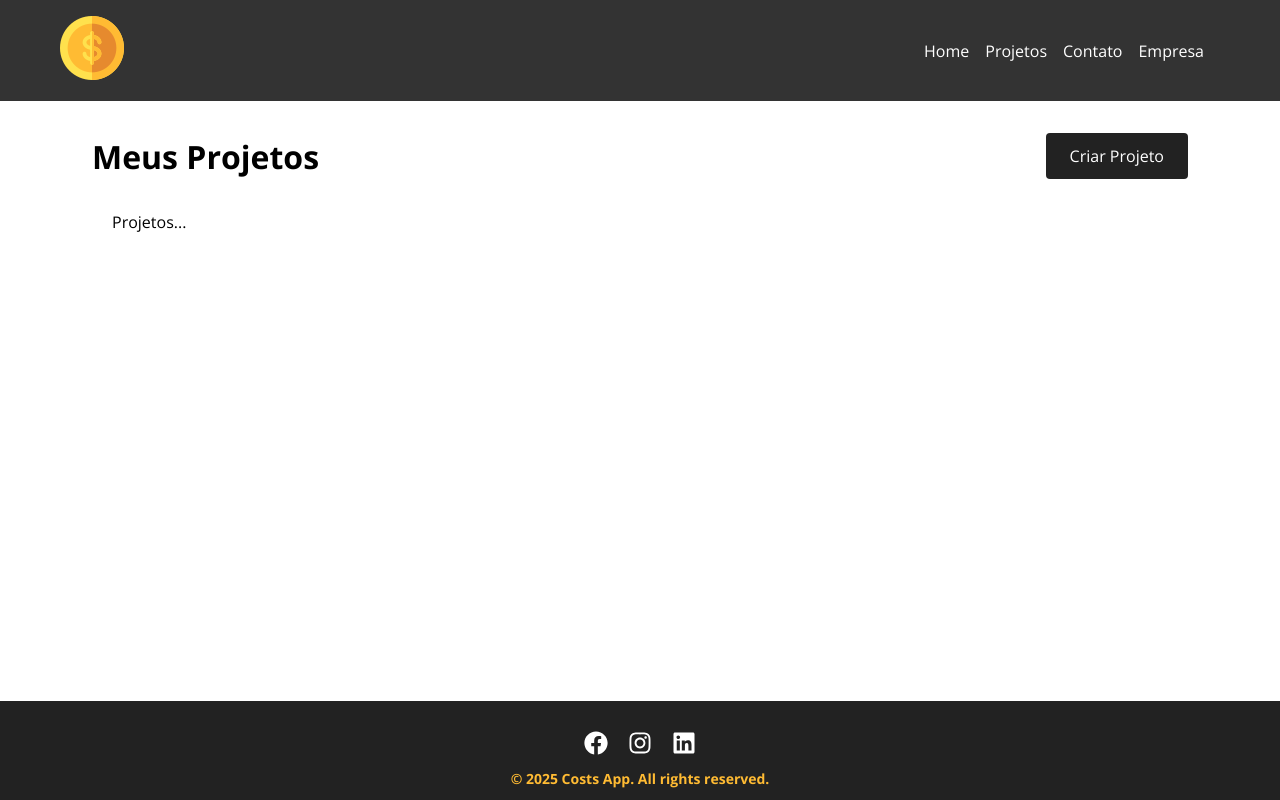
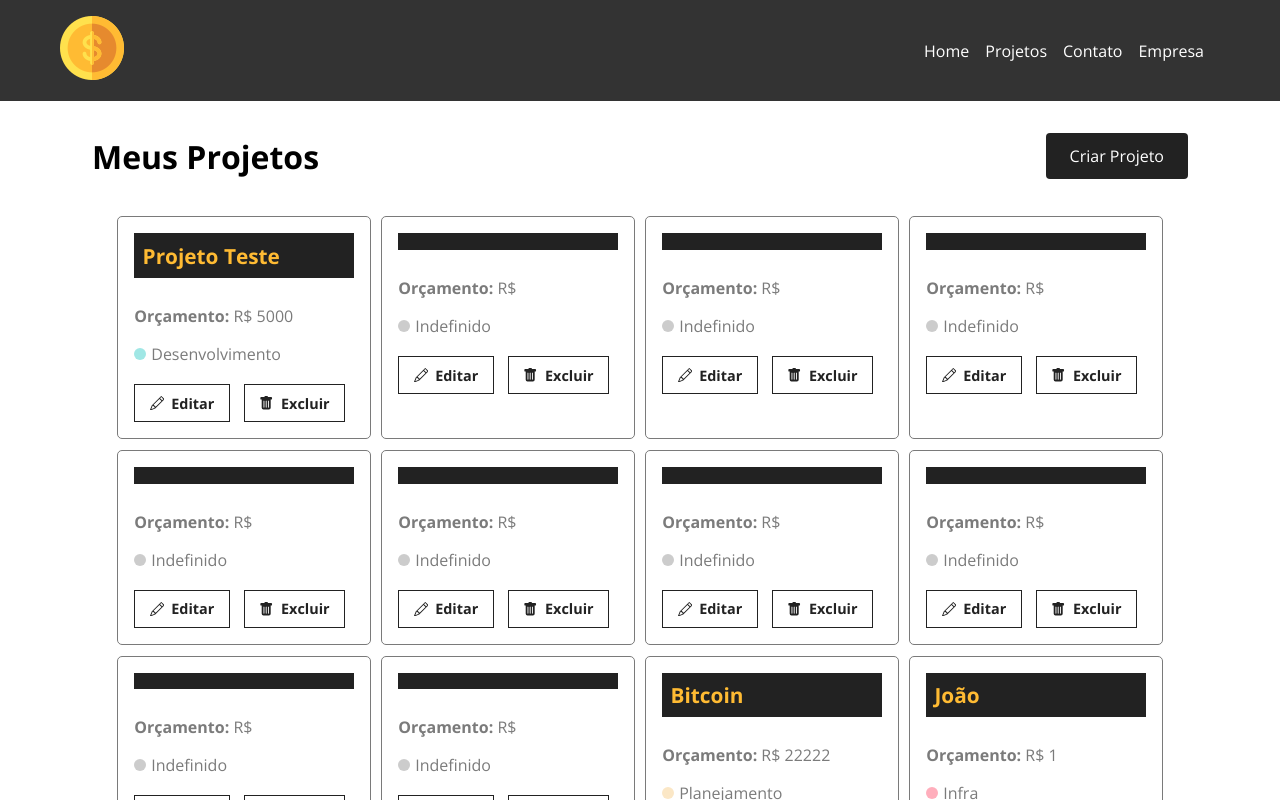
Before and after one commit to fp-torres/projeto-react, a React (Create React App) app in the folder costs/: page /projects in a window 1280 px wide. Shown: the top 800 px of the page. Built offline with nearby package versions, Linux system fonts and the light colour scheme; data requests are answered from the project's data file.

Commit message:
Resgatando projetos do banco de dados

```diff
--- a/costs/db.json
+++ b/costs/db.json
@@ -2,7 +2,7 @@
   "projects": [
     {
       "id": "62ce",
-      "name": "Projeto Tste",
+      "name": "Projeto Teste",
       "budget": "5000",
       "category": {
         "id": "2",
@@ -40,6 +40,43 @@
       "id": "5a54",
       "cost": 0,
       "services": []
+    },
+    {
+      "id": "945f",
+      "cost": 0,
+      "services": []
+    },
+    {
+      "id": "b58b",
+      "cost": 0,
+      "services": []
+    },
+    {
+      "id": "f224",
+      "cost": 0,
+      "services": []
+    },
+    {
+      "id": "4283",
+      "name": "Bitcoin",
+      "budget": "22222",
+      "category": {
+        "id": "4",
+        "name": "Planejamento"
+      },
+      "cost": 0,
+      "services": []
+    },
+    {
+      "id": "8947",
+      "name": "João",
+      "budget": "1",
+      "category": {
+        "id": "1",
+        "name": "Infra"
+      },
+      "cost": 0,
+      "services": []
     }
   ],
   "categories": [
--- a/costs/src/components/pages/Projects.js
+++ b/costs/src/components/pages/Projects.js
@@ -1,18 +1,35 @@
 import { useLocation } from 'react-router-dom';
+import { useState, useEffect } from 'react';
 
 import Message from '../layout/Message';
 import Container from '../layout/Container';
 import LinkButton from '../layout/LinkButton';
+import ProjectCard from '../project/ProjectCard';
 
 import styles from './Projects.module.css';
 
 function Projects() {
+    const [projects, setProjects] = useState([]);
+
     const location = useLocation();
     let message = '';
 
     if (location.state) {
         message = location.state.message;
     }
+
+    useEffect(() => {
+        fetch('http://localhost:5001/projects', {
+            method: 'GET',
+            headers: { 'Content-Type': 'application/json' }
+        })
+            .then((resp) => resp.json())
+            .then((data) => {
+                console.log(data);
+                setProjects(data);
+            })
+            .catch((err) => console.log(err));
+    }, []);
 
     return (
         <div className={styles.project_container}>
@@ -24,7 +41,17 @@
             {message && <Message type="success" msg={message} />}
 
             <Container customClass="start">
-                <p>Projetos...</p>
+                {projects.length > 0 &&
+                    projects.map((project) => (
+                        <ProjectCard
+                            id={project.id}
+                            name={project.name}
+                            budget={project.budget}
+                            category={project.category ? project.category.name : 'Indefinido'}
+                            key={project.id}
+                        />
+                    ))
+                }
             </Container>
         </div>
     );
--- /dev/null
+++ b/costs/src/components/project/ProjectCard.js
@@ -0,0 +1,30 @@
+import { Link } from 'react-router-dom';
+import styles from './ProjectCard.module.css';
+
+import { BsPencil, BsFillTrashFill } from 'react-icons/bs';
+
+function ProjectCard({ id, name, budget, category, handleRemove }) {
+    return (
+        <div className={styles.project_card}>
+            <h4>{name}</h4>
+            <p>
+                <span>Orçamento:</span> R$ {budget}
+            </p>
+            <p className={styles.category_text}>
+                <span className={`${styles.category} ${styles[category.toLowerCase()]}`}></span> {category}
+            </p>
+            <div className={styles.project_card_actions}>
+                {/* AQUI MUDOU: O Link é o próprio botão agora, sem wrapper */}
+                <Link to={`/project/${id}`}>
+                    <BsPencil /> Editar
+                </Link>
+
+                <button onClick={handleRemove}>
+                    <BsFillTrashFill /> Excluir
+                </button>
+            </div>
+        </div>
+    );
+}
+
+export default ProjectCard;
--- /dev/null
+++ b/costs/src/components/project/ProjectCard.module.css
@@ -0,0 +1,92 @@
+.project_card {
+    padding: 1em;
+    border: 1px solid #7a7a7a;
+    border-radius: 5px;
+    width: 24%;
+    margin: 0.5%;
+    background-color: #fff;
+}
+
+.project_card h4 {
+    background-color: #222;
+    color: #ffbb33;
+    padding: 0.4em;
+    margin-bottom: 1.3em;
+    font-size: 1.3em;
+}
+
+.project_card p {
+    color: #7b7b7b;
+    margin-bottom: 1em;
+}
+
+.project_card p span {
+    font-weight: bold;
+}
+
+.category_text {
+    display: flex;
+    align-items: center;
+}
+
+/* A regra cinza genérica */
+.category_text span {
+    display: block;
+    width: 12px;
+    height: 12px;
+    border-radius: 50%;
+    background-color: #ccc; /* Cor padrão se não achar a categoria */
+    margin-right: 5px;
+}
+
+/* --- CORREÇÃO AQUI --- */
+/* Tornamos essas regras mais específicas adicionando .category_text antes */
+
+.category_text .infra {
+    background-color: #ffaebc;
+}
+
+.category_text .desenvolvimento {
+    background-color: #a0e7e5;
+}
+
+.category_text .design {
+    background-color: #b4f8c8;
+}
+
+.category_text .planejamento {
+    background-color: #fbe7c6;
+}
+/* --------------------- */
+
+.project_card_actions {
+    margin-top: 1.2em;
+    display: flex;
+    align-items: center;
+}
+
+.project_card_actions button,
+.project_card_actions a {
+    text-decoration: none;
+    border: 1px solid #222;
+    background-color: #fff;
+    color: #222;
+    font-size: 0.9em;
+    padding: 0.6em 1em;
+    cursor: pointer;
+    margin-right: 1em;
+    display: flex;
+    align-items: center;
+    transition: 0.5s;
+    font-weight: bold;
+}
+
+.project_card_actions svg {
+    margin-right: 0.5em;
+}
+
+.project_card_actions button:hover,
+.project_card_actions a:hover {
+    background-color: #222;
+    color: #ffbb33;
+}
```
